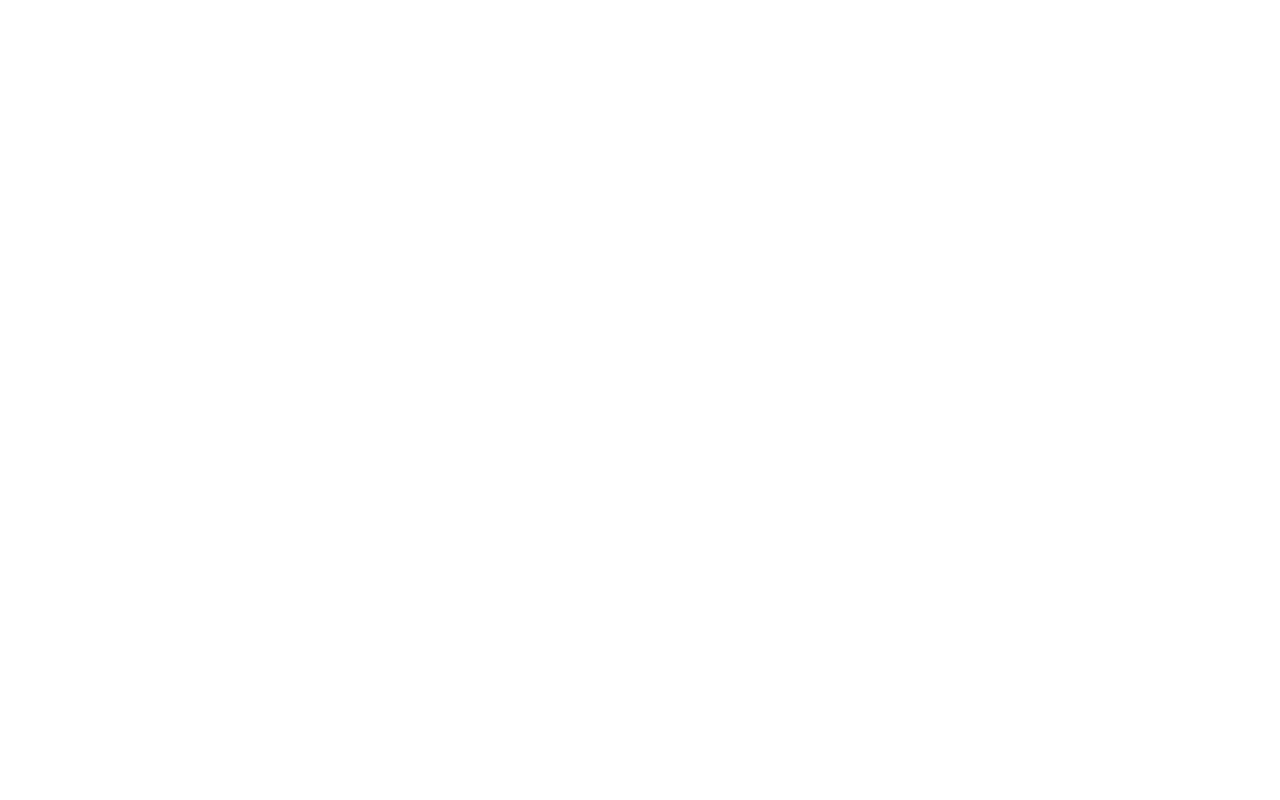
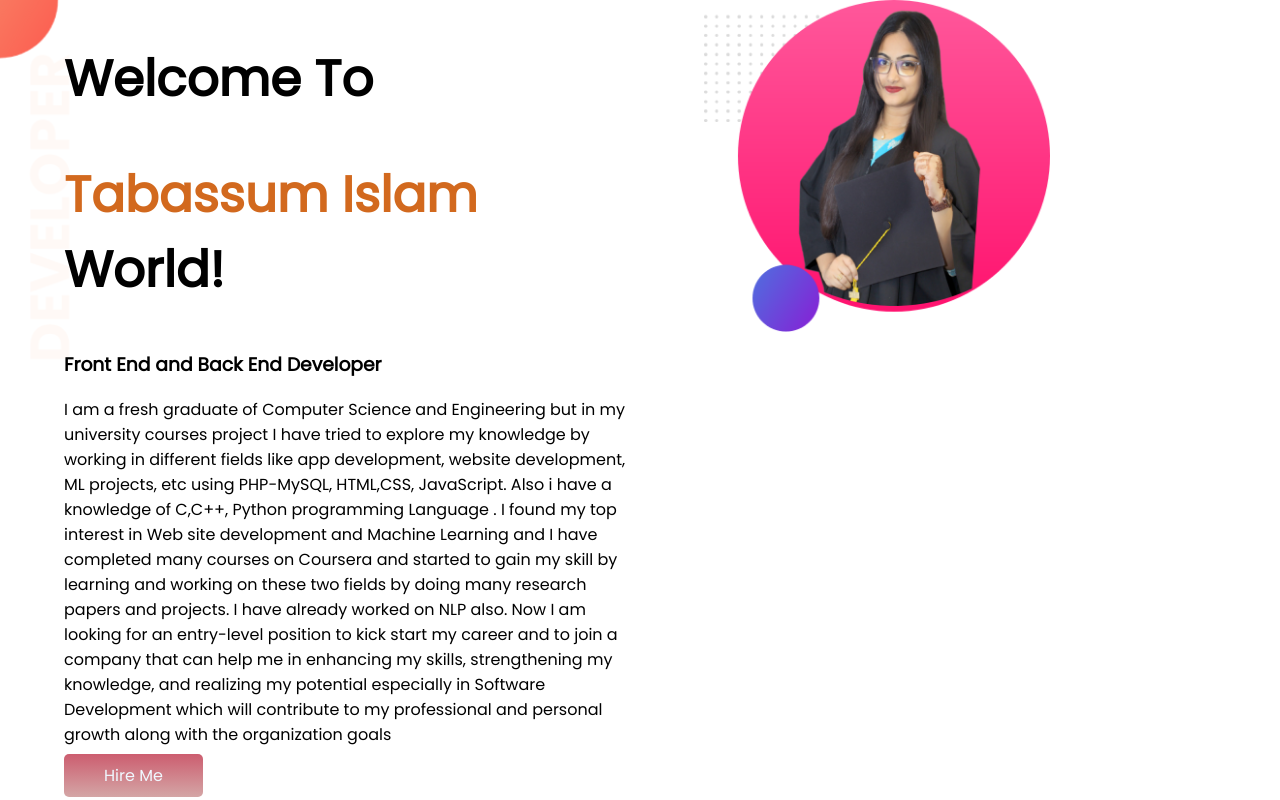
Before and after one commit to tonny009/developer-portfolio, a plain HTML site: page index.html in a window 1280 px wide. Drawn offline with Linux system fonts and the light colour scheme.

Commit message:
top-portion

```diff
--- a/index.html
+++ b/index.html
@@ -1,13 +1,42 @@
 <!DOCTYPE html>
 <html lang="en">
+
 <head>
     <meta charset="UTF-8">
     <meta http-equiv="X-UA-Compatible" content="IE=edge">
     <meta name="viewport" content="width=device-width, initial-scale=1.0">
     <title>Tabassum Portfolio</title>
+    <link rel="preconnect" href="https://fonts.googleapis.com">
+    <link rel="preconnect" href="https://fonts.gstatic.com" crossorigin>
+    <link href="https://fonts.googleapis.com/css2?family=Poppins&display=swap" rel="stylesheet">
     <link rel="stylesheet" href="style.css">
 </head>
+
 <body>
+    <section class="top-banner">
+        <div class="half-width">
+            <h1>Welcome To</h1>
+            <h1><span class="orange-clr">Tabassum Islam</span> World!</h1>
+            <h3>Front End and Back End Developer</h3>
+            <p>I am a fresh graduate of Computer Science and Engineering but in my university courses project I have
+                tried
+                to explore my knowledge by working in different fields like app development, website development, ML
+                projects, etc using PHP-MySQL, HTML,CSS, JavaScript. Also i have a knowledge of C,C++, Python
+                programming
+                Language . I found my top interest in Web site development and Machine Learning and I have completed
+                many
+                courses on Coursera and started to gain my skill by learning and working on these two fields by doing
+                many
+                research papers and projects. I have already worked on NLP also. Now I am looking for an entry-level
+                position to kick start my career and to join a company that can help me in enhancing my skills,
+                strengthening my knowledge, and realizing my potential especially in Software Development which will
+                contribute to my professional and personal growth along with the organization goals
+            </p>
+            <a class="link-button" target="_blank" href="https://www.linkedin.com/in/tabassum-islam-671b65215/">Hire
+                Me</a>
+        </div>
+        <div class="half-width"><img src="images/tabassum.png" alt=""></div>
+    </section>
+</body>
 
-</body>
 </html>
--- a/style.css
+++ b/style.css
@@ -0,0 +1,39 @@
+body {
+    font-family: 'Poppins', sans-serif;
+    margin: 0px;
+}
+
+h1 {
+    font-size: 50px;
+}
+
+.orange-clr {
+    color: chocolate;
+}
+
+section {
+    display: flex;
+}
+
+.half-width {
+    width: 50%;
+    padding-left: 5%;
+}
+
+.half-width img {
+    width: 60%;
+}
+
+.link-button {
+    text-decoration: none;
+    background-image: linear-gradient(rgb(204, 93, 111), rgb(212, 166, 166));
+    padding: 10px 40px;
+    color: aliceblue;
+    font-weight: 400;
+    border-radius: 5px;
+}
+
+.top-banner {
+    background-image: url(images/top-banner.png);
+    background-repeat: no-repeat;
+}
```
Also changed, not shown: images/dream-bg.png (added), images/exp-bg.png (added), images/jhankar.png (added), images/jhankar2.png (added), images/my-bg.png (added), images/my-bg2.png (added), images/tabassum.png (added), images/top-banner.png (added), showOff/CYMERA_20220515_215802-removebg-preview.png (added), 6 other files.
